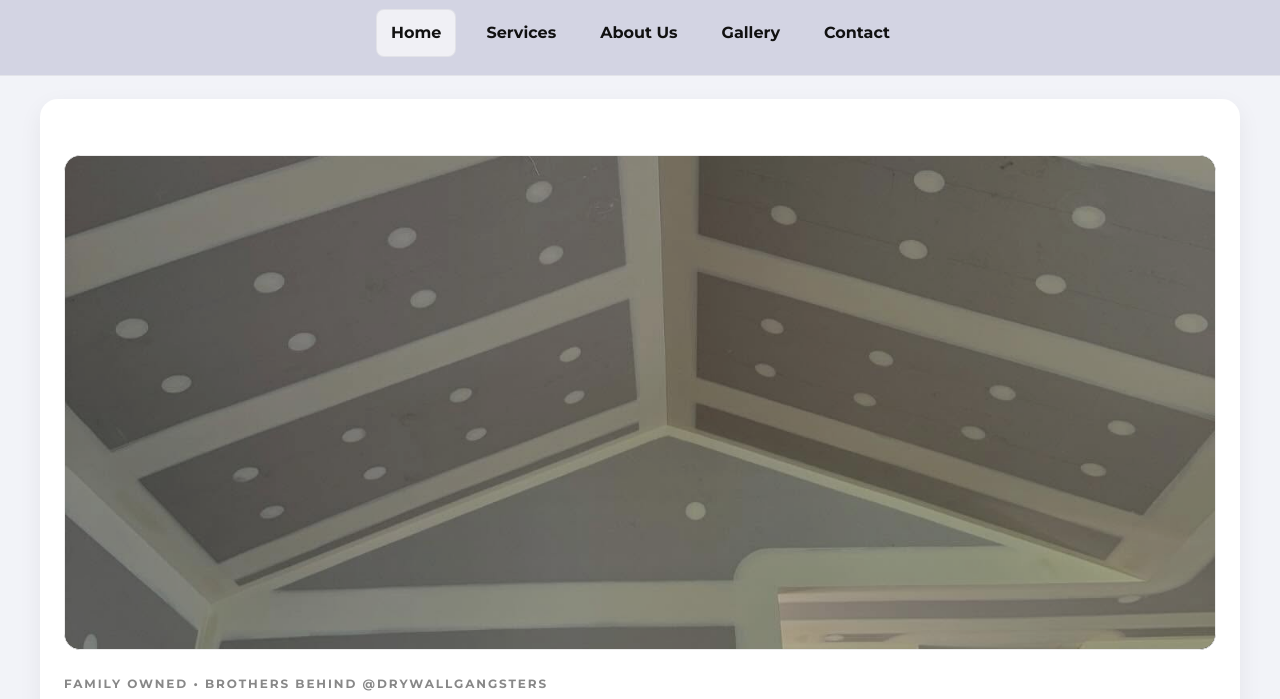
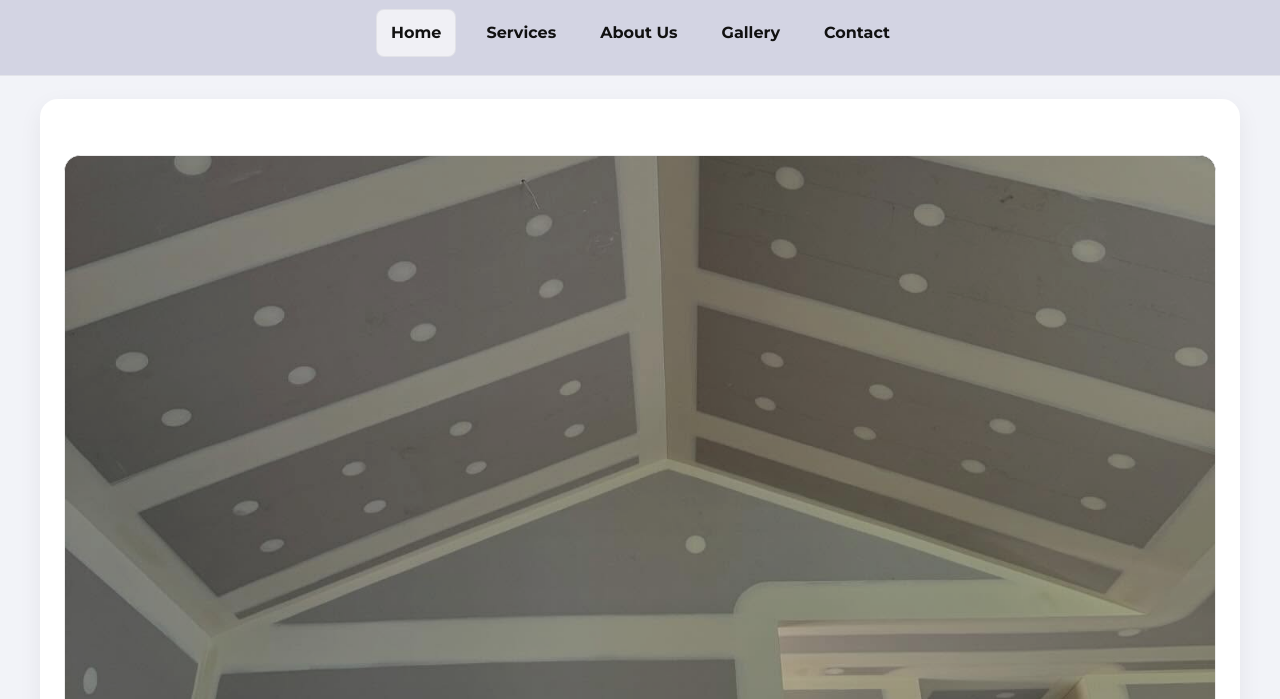
Before and after one commit to kaseyladan/plastr-site, a plain HTML site: page index.html in a window 1280 px wide. Shown: the part 93-792 px from the top of the page. Drawn offline with Linux system fonts and the light colour scheme.

Commit message:
Update plastr-styles.css

```diff
--- a/plastr-styles.css
+++ b/plastr-styles.css
@@ -314,3 +314,26 @@ main{
 
 /* If any leftover stats markup exists anywhere, hide it as a safety net */
 .stats { display: none !important; }
+/* Hero: full-width banner, taller, centered copy underneath */
+.hero{
+  grid-template-columns: 1fr !important;  /* stack image then text */
+  gap: 24px;
+  text-align: center;
+}
+.hero > :not(.media){ max-width: 760px; margin: 0 auto; } /* center text block */
+.hero .actions{ justify-content: center; }
+
+.hero .media{
+  grid-column: 1 / -1;
+  border-radius: 16px;
+  overflow: hidden;
+}
+.hero .media img{
+  width: 100%;
+  height: clamp(360px, 46vw, 560px);  /* adjust height to reach down near “What we provide” */
+  object-fit: cover;
+  aspect-ratio: auto;
+}
+
+/* Hide any leftover 'stats' block if it still exists */
+.stats{ display:none !important; }
```
